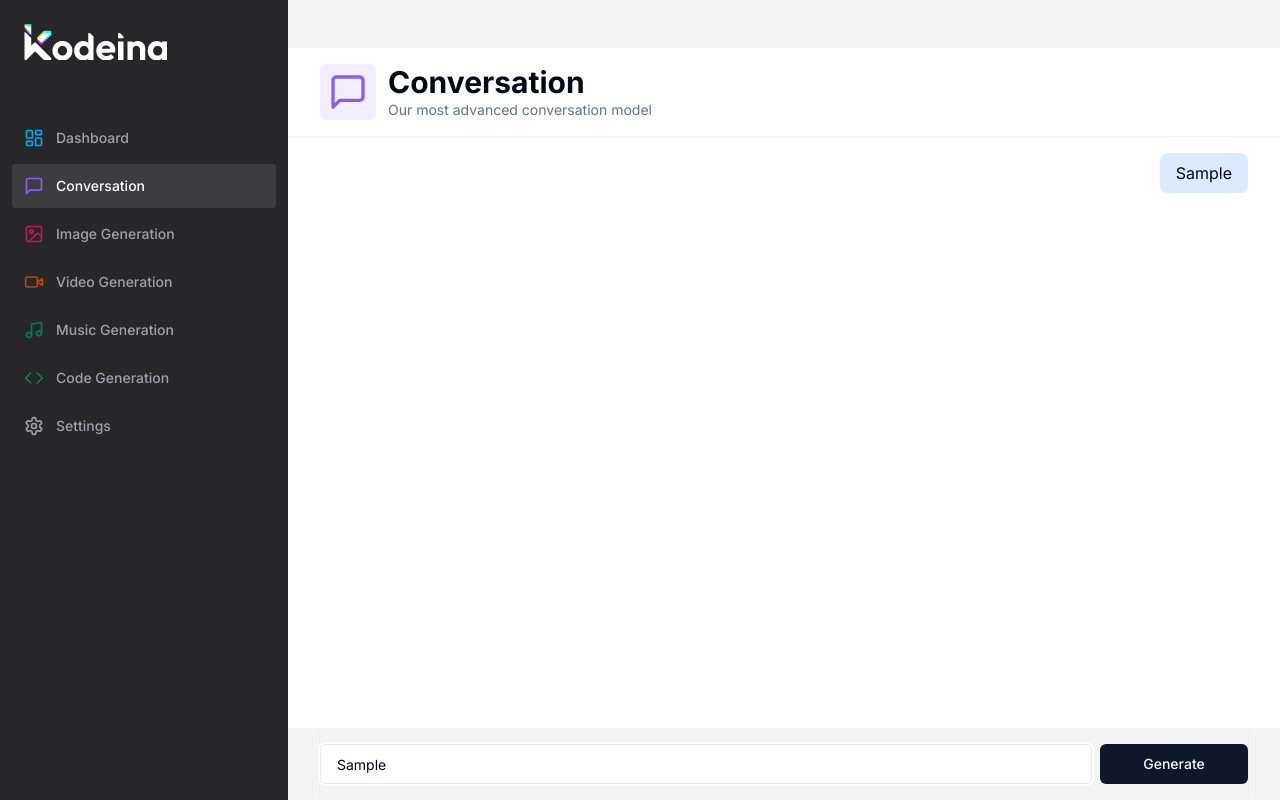
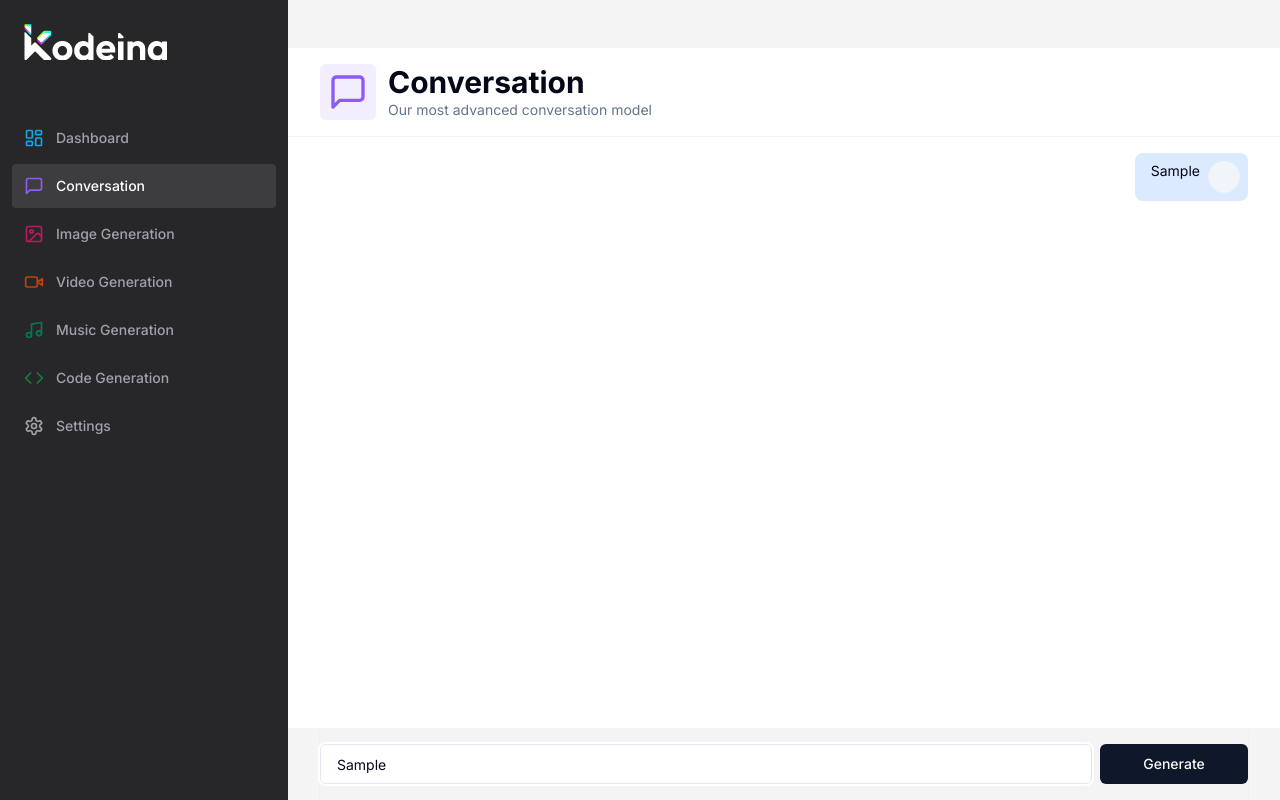
Before and after one commit to kubasobecki/saas-platform, a Next.js app: page /conversation in a window 1280 px wide. Both pictures are taken after typing "Sample" into the empty fields and a click on the button "Generate". Built offline with nearby package versions, Linux system fonts and the light colour scheme; no server answers.

Commit message:
Add conversation avatars

```diff
--- a/app/(dashboard)/(routes)/conversation/page.tsx
+++ b/app/(dashboard)/(routes)/conversation/page.tsx
@@ -21,6 +21,8 @@ import { Loader } from '@/components/loader'
 import Markdown from 'react-markdown'
 import { Prism as SyntaxHighlighter } from 'react-syntax-highlighter'
 import { vscDarkPlus } from 'react-syntax-highlighter/dist/esm/styles/prism'
+import AvatarUser from '@/components/avatar-user'
+import AvatarBot from '@/components/avatar-bot'
 
 const ConversationPage = () => {
   const router = useRouter()
@@ -89,14 +91,21 @@ const ConversationPage = () => {
             <div
               key={i}
               className={cn(
-                'px-4 py-2 rounded-lg whitespace-pre-wrap',
+                'px-4 py-2 rounded-lg max-w-[90%] text-sm whitespace-pre-wrap',
                 msg.role === 'user'
-                  ? 'bg-blue-100 self-end'
-                  : 'bg-violet-100 self-start max-w-[80%]'
+                  ? 'bg-blue-100 self-end pr-2'
+                  : 'bg-violet-100 self-start pl-2'
               )}
             >
               {/* <Markdown>{msg.content as string}</Markdown> */}
-
+              <div
+                className={cn(
+                  'flex gap-2',
+                  msg.role === 'user' ? 'flex-row-reverse' : ''
+                )}
+              >
+                {msg.role === 'user' ? <AvatarUser /> : <AvatarBot />}
+                <div>
                   <Markdown
                     children={msg.content as string}
                     components={{
@@ -119,6 +128,8 @@ const ConversationPage = () => {
                       },
                     }}
                   />
+                </div>
+              </div>
             </div>
           )
         })}
--- /dev/null
+++ b/components/avatar-bot.tsx
@@ -0,0 +1,11 @@
+import { Avatar, AvatarImage } from '@/components/ui/avatar'
+
+const AvatarBot = () => {
+  return (
+    <Avatar className="w-8 h-8">
+      <AvatarImage src="/icon.png" />
+    </Avatar>
+  )
+}
+
+export default AvatarBot
--- /dev/null
+++ b/components/avatar-user.tsx
@@ -0,0 +1,18 @@
+import { useUser } from '@clerk/nextjs'
+import { Avatar, AvatarFallback, AvatarImage } from '@/components/ui/avatar'
+
+const AvatarUser = () => {
+  const { user } = useUser()
+
+  return (
+    <Avatar className="w-8 h-8">
+      <AvatarImage src={user?.imageUrl} />
+      <AvatarFallback>
+        {user?.firstName?.charAt(0)}
+        {user?.lastName?.charAt(0)}
+      </AvatarFallback>
+    </Avatar>
+  )
+}
+
+export default AvatarUser
--- /dev/null
+++ b/components/ui/avatar.tsx
@@ -0,0 +1,50 @@
+"use client"
+
+import * as React from "react"
+import * as AvatarPrimitive from "@radix-ui/react-avatar"
+
+import { cn } from "@/lib/utils"
+
+const Avatar = React.forwardRef<
+  React.ElementRef<typeof AvatarPrimitive.Root>,
+  React.ComponentPropsWithoutRef<typeof AvatarPrimitive.Root>
+>(({ className, ...props }, ref) => (
+  <AvatarPrimitive.Root
+    ref={ref}
+    className={cn(
+      "relative flex h-10 w-10 shrink-0 overflow-hidden rounded-full",
+      className
+    )}
+    {...props}
+  />
+))
+Avatar.displayName = AvatarPrimitive.Root.displayName
+
+const AvatarImage = React.forwardRef<
+  React.ElementRef<typeof AvatarPrimitive.Image>,
+  React.ComponentPropsWithoutRef<typeof AvatarPrimitive.Image>
+>(({ className, ...props }, ref) => (
+  <AvatarPrimitive.Image
+    ref={ref}
+    className={cn("aspect-square h-full w-full", className)}
+    {...props}
+  />
+))
+AvatarImage.displayName = AvatarPrimitive.Image.displayName
+
+const AvatarFallback = React.forwardRef<
+  React.ElementRef<typeof AvatarPrimitive.Fallback>,
+  React.ComponentPropsWithoutRef<typeof AvatarPrimitive.Fallback>
+>(({ className, ...props }, ref) => (
+  <AvatarPrimitive.Fallback
+    ref={ref}
+    className={cn(
+      "flex h-full w-full items-center justify-center rounded-full bg-muted",
+      className
+    )}
+    {...props}
+  />
+))
+AvatarFallback.displayName = AvatarPrimitive.Fallback.displayName
+
+export { Avatar, AvatarImage, AvatarFallback }
--- a/package.json
+++ b/package.json
@@ -11,6 +11,7 @@
   "dependencies": {
     "@clerk/nextjs": "^4.29.7",
     "@hookform/resolvers": "^3.3.4",
+    "@radix-ui/react-avatar": "^1.0.4",
     "@radix-ui/react-dialog": "^1.0.5",
     "@radix-ui/react-label": "^2.0.2",
     "@radix-ui/react-slot": "^1.0.2",
```
Also changed, not shown: public/icon.png (added), 1 other file (tests, documents, lock files or other folders). Lines whose indentation alone changed are shown as unchanged.
